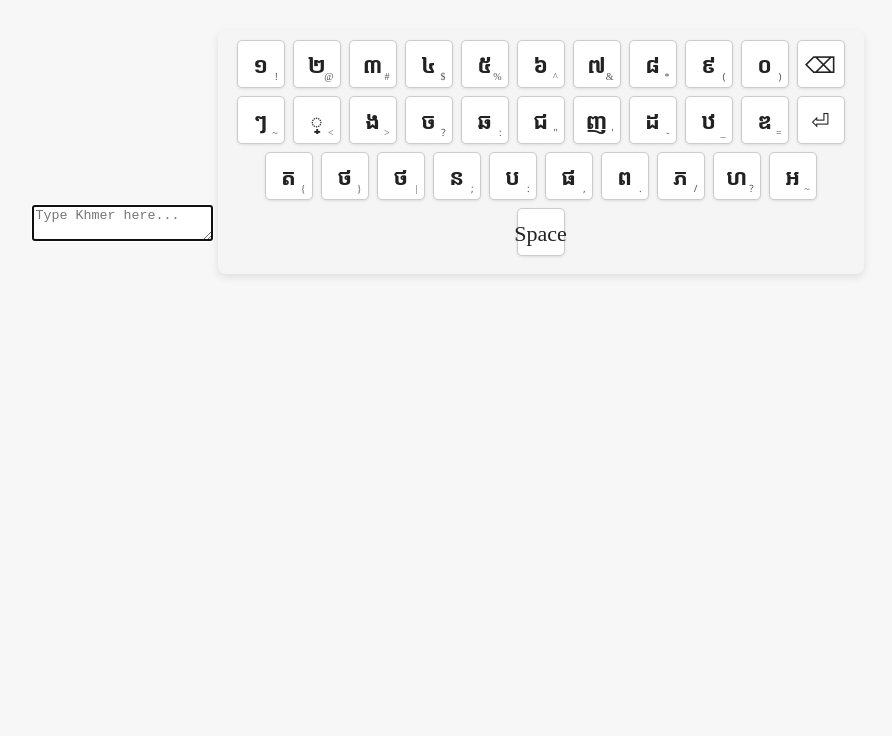
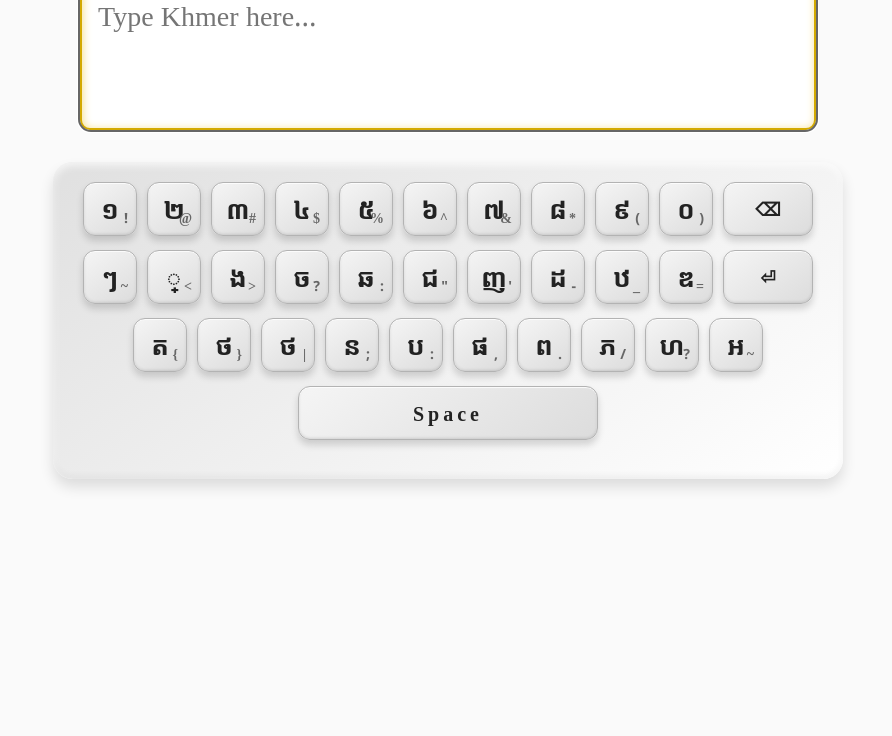
Before and after one commit to saltmin17/khmer-typing-game-, a plain HTML site: page index.html in a window 1280 px wide. Shown: the part 120-856 px from the top of the page, without its empty margins (192-1084 px from the left). Before the commit the page ends 800 px from the top, so only its background shows below. Drawn offline with Linux system fonts and the light colour scheme.

Commit message:
Update style.css

```diff
--- a/style.css
+++ b/style.css
@@ -1,107 +1,157 @@
-/* style.css */
+/* Basic resets */
 body {
-  font-family: 'Noto Sans Khmer', sans-serif;
-  background: #f7f7f7;
-  color: #333;
-  text-align: center;
-  padding: 2rem;
+  background: #fafafa;
+  font-family: "Khmer OS", "Noto Sans Khmer", serif, sans-serif;
+  padding: 20px;
+  display: flex;
+  flex-direction: column;
+  align-items: center;
+  min-height: 100vh;
 }
 
-.container {
-  max-width: 600px;
-  margin: 0 auto;
+h1 {
+  margin-bottom: 0.3em;
+  font-weight: 700;
+  color: #222;
 }
 
-#target-text {
-  font-size: 1.5rem;
-  padding: 1rem;
-  border: 1px solid #ccc;
-  background: #fff;
-  margin-bottom: 1rem;
-  white-space: pre-wrap;
+textarea {
+  width: 90vw;
+  max-width: 700px;
+  height: 120px;
+  font-size: 28px;
+  padding: 12px 16px;
+  border-radius: 10px;
+  border: 2px solid #ccc;
+  box-shadow: inset 1px 1px 6px #ddd;
+  font-family: "Khmer OS", "Noto Sans Khmer", serif, monospace;
+  resize: none;
+  margin-bottom: 2rem;
+  outline-offset: 2px;
+  outline-color: #666;
+  transition: border-color 0.2s ease;
+}
+textarea:focus {
+  border-color: #d4aa00;
+  box-shadow: inset 1px 1px 8px #f7e08a;
 }
 
-#user-input {
-  width: 100%;
-  height: 100px;
-  font-size: 1.2rem;
-  padding: 1rem;
-  border: 1px solid #aaa;
-  border-radius: 4px;
-  resize: none;
-  font-family: 'Noto Sans Khmer', sans-serif;
-}
-
-#results {
-  margin-top: 1rem;
-}
+/* Keyboard container - Mac style box */
 #keyboard {
-  margin-top: 1.5rem;
-  display: inline-block;
-  background: #f5f5f5;
-  border-radius: 8px;
-  padding: 10px 15px;
-  user-select: none;
-  font-family: "Khmer OS", "Noto Sans Khmer", serif;
-  box-shadow: 0 3px 8px rgba(0,0,0,0.1);
+  background: linear-gradient(145deg, #e0e0e0, #ffffff);
+  border-radius: 20px;
+  padding: 20px 30px 25px;
+  box-shadow:
+    0 8px 14px rgba(0,0,0,0.12),
+    inset 0 3px 8px rgba(255,255,255,0.8),
+    inset 0 -3px 6px rgba(0,0,0,0.06);
+  width: fit-content;
+  max-width: 100vw;
 }
 
 .keyboard-row {
   display: flex;
   justify-content: center;
-  margin-bottom: 8px;
+  margin-bottom: 14px;
+  gap: 10px;
 }
 
+/* Key base style */
 .key {
   position: relative;
-  margin: 0 4px;
-  width: 48px;
-  height: 48px;
-  background: white;
-  border-radius: 5px;
-  box-shadow: 0 1px 3px rgb(0 0 0 / 0.1);
-  border: 1px solid #ccc;
+  width: 54px;
+  height: 54px;
+  background: linear-gradient(145deg, #f5f5f5, #dcdcdc);
+  border-radius: 12px;
+  box-shadow:
+    0 5px 7px rgba(0,0,0,0.15),
+    inset 0 1px 1px rgba(255,255,255,0.9),
+    inset 0 -1px 3px rgba(0,0,0,0.12);
+  border: 1.5px solid #b3b3b3;
   cursor: default;
   user-select: none;
   display: flex;
   align-items: center;
   justify-content: center;
-  font-size: 22px;
+  font-size: 26px;
   color: #222;
   box-sizing: border-box;
-  transition: background-color 0.2s ease, border-color 0.2s ease;
+  transition: background-color 0.15s ease, border-color 0.15s ease, box-shadow 0.15s ease;
+  font-weight: 700;
 }
 
-/* Highlighted key style */
-.key.highlight {
-  background-color: #ffd966;
-  border-color: #d4aa00;
-  box-shadow: 0 0 8px #d4aa00;
+/* Special keys wider */
+.key.space {
+  width: 300px;
+  font-size: 20px;
+  font-weight: 600;
+  letter-spacing: 4px;
+}
+.key.enter {
+  width: 90px;
+  font-size: 18px;
+}
+.key.backspace {
+  width: 90px;
+  font-size: 18px;
 }
 
-/* Normal main character */
-.normal-char {
-  font-weight: 600;
+/* Hover effect */
+.key:hover {
+  background: linear-gradient(145deg, #ffffff, #e6e6e6);
+  box-shadow:
+    0 7px 10px rgba(0,0,0,0.25),
+    inset 0 1px 1px rgba(255,255,255,0.95),
+    inset 0 -1px 3px rgba(0,0,0,0.15);
+  border-color: #999;
 }
 
-/* Shifted character, bottom right */
+/* Highlighted key */
+.key.highlight {
+  background-color: #ffd966 !important;
+  border-color: #d4aa00 !important;
+  box-shadow:
+    0 0 18px 4px #d4aa00,
+    inset 0 1px 2px rgba(255,255,255,0.8);
+  color: #3d3000;
+  animation: highlightPulse 1s ease infinite alternate;
+}
+
+@keyframes highlightPulse {
+  0% {
+    box-shadow:
+      0 0 14px 3px #d4aa00,
+      inset 0 1px 2px rgba(255,255,255,0.8);
+  }
+  100% {
+    box-shadow:
+      0 0 22px 6px #d4aa00,
+      inset 0 1px 2px rgba(255,255,255,1);
+  }
+}
+
+/* Shift and Alt chars */
 .shift-char {
   position: absolute;
-  bottom: 4px;
-  right: 6px;
-  font-size: 10px;
-  font-weight: 400;
-  color: #555;
+  bottom: 8px;
+  right: 8px;
+  font-size: 14px;
+  color: #666;
+  user-select: none;
+}
+.alt-char {
+  position: absolute;
+  top: 8px;
+  left: 8px;
+  font-size: 14px;
+  color: #666;
   user-select: none;
 }
 
-/* AltGr character, top left */
-.alt-char {
-  position: absolute;
-  top: 4px;
-  left: 6px;
-  font-size: 10px;
-  font-weight: 400;
-  color: #555;
-  user-select: none;
+/* Disable text selection on keys */
+.key {
+  -webkit-user-select: none; /* Safari */
+  -moz-user-select: none;    /* Firefox */
+  -ms-user-select: none;     /* IE10+/Edge */
+  user-select: none;         /* Standard */
 }
```
